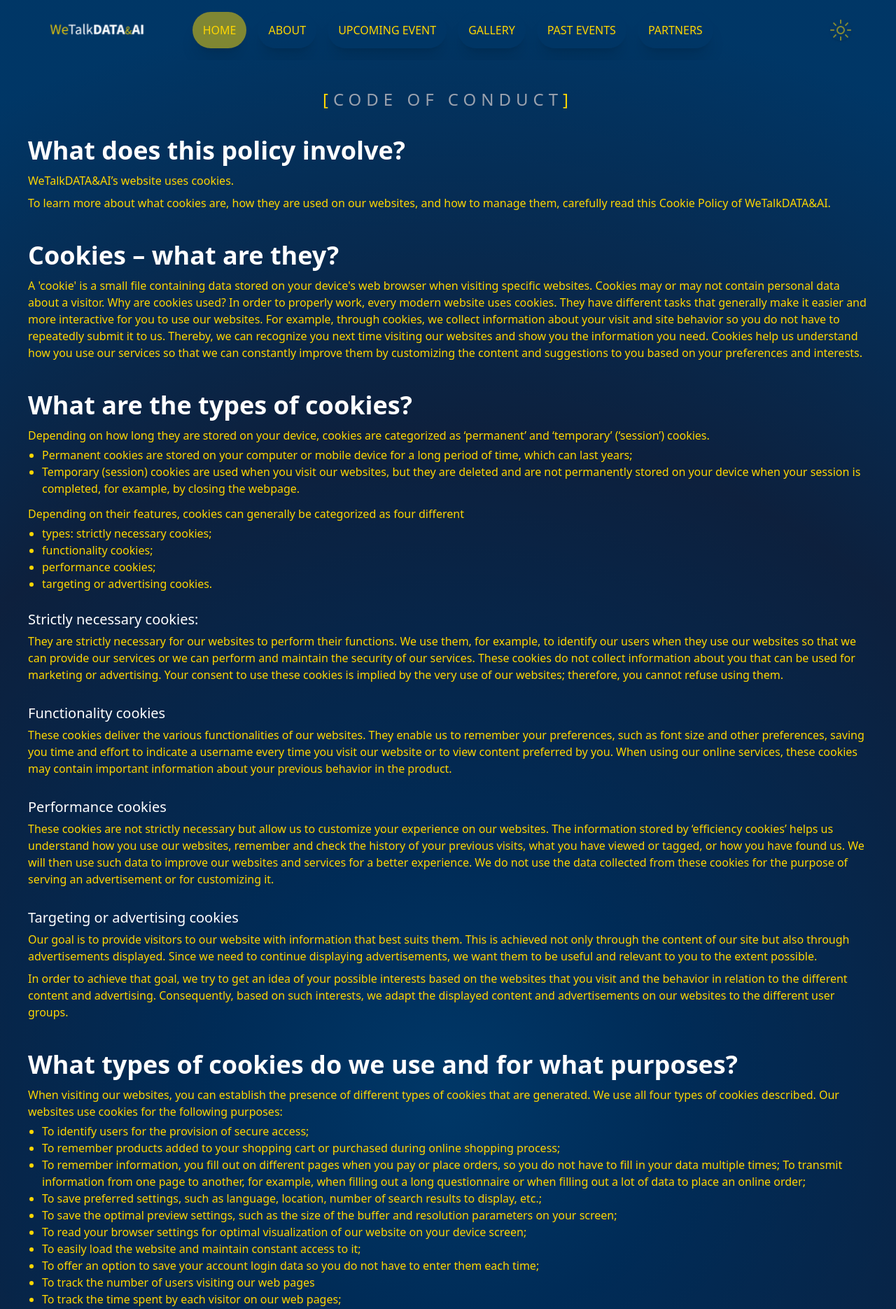
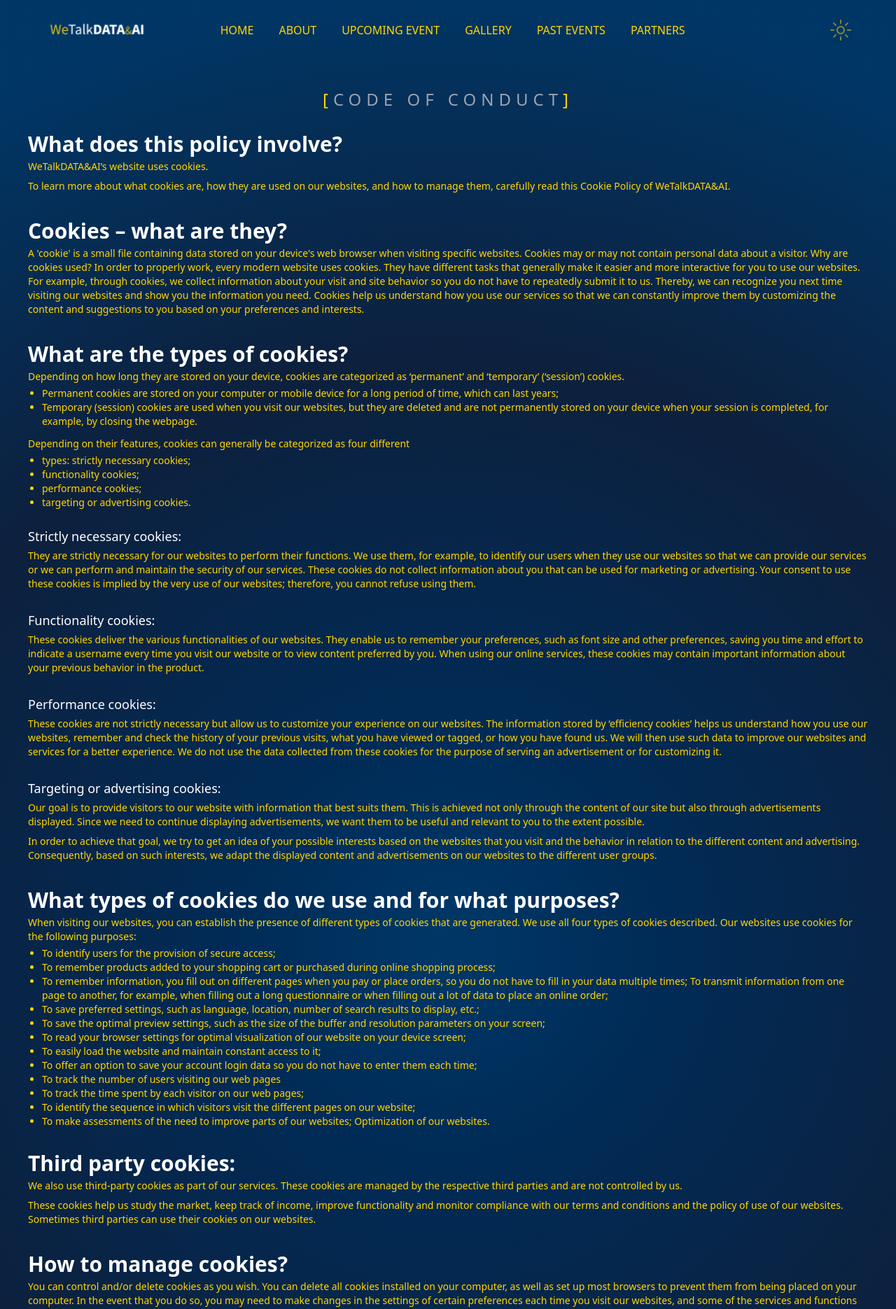
Before and after one commit to Boris998/we-talk-data-app, a Next.js app: page /cp in a window 1280 px wide. Shown: the top 1870 px of the page at 70% size. Built offline with nearby package versions, Linux system fonts and the light colour scheme.

Commit message:
fixed for second deploy

```diff
--- a/components/Header/NavBar.tsx
+++ b/components/Header/NavBar.tsx
@@ -2,29 +2,36 @@ import Link from "next/link";
 import { useState } from "react";
 
 const NavBar = () => {
-    const bars = ['HOME', 'ABOUT', 'UPCOMING EVENT', 'GALLERY', 'PAST EVENTS', 'PARTNERS'];
+    const bars = [
+        {title: 'HOME', href: '/#home'},
+        {title: 'ABOUT', href: '/#about'},
+        {title: 'UPCOMING EVENT', href: '/#upcoming-event'},
+        {title: 'GALLERY', href: '/#gallery'},
+        {title: 'PAST EVENTS', href: '/#past-events'},
+        {title: 'PARTNERS', href: '/#partners'},
+    ];
 
-    const [activeLink, setActiveLink] = useState(bars[0].toLowerCase().split(' ').join('-'));
+    const [activeLink, setActiveLink] = useState(bars[0].href);
 
-    const handleLinkClick = (link:string) => {
-        setActiveLink(link.toLowerCase().split(' ').join('-'));
+    const handleLinkClick = (link: string) => {
+        setActiveLink(link);
     };
 
     const barsList = bars.map((bar, id) => (
         <Link
             key={id}
-            className={`cursor-pointer text-[#ffd700] hover:text-[#001330] ${
-                activeLink === bar.toLowerCase().split(' ').join('-') ? 'bg-[#ffd700]/50' : 'bg-[#003767]/50'
-            } hover:bg-[#ffd700]/50 p-[15px] rounded-full active:bg-[#ffd700]/50 shadow-xl`}
-            href={`/#${bar.toLowerCase().split(' ').join('-')}`}
-            onClick={() => handleLinkClick(bar)}
+            className={`cursor-pointer text-[#ffd700] hover:text-[#ffd700] rounded-2xl hover:shadow-xl hover:shadow-[#ffd700]/50 text-center ${
+                activeLink === bar.title ? 'text-[#ffd700] shadow-xl shadow-[#ffd700]/50' : ''
+            } px-[12px]`}
+            href={`${bar.href}`}
+            onClick={() => handleLinkClick(bar.title)}
         >
-            {bar}
+            {bar.title}
         </Link>
     ));
 
     return (
-        <nav className="items-center space-x-3 lg:space-x-4 hidden lg:block w-full xl:pr-[8vw]">
+        <nav className="items-center space-x-3 hidden lg:block w-full xl:pr-[8vw]">
             {barsList}
         </nav>
     );
--- a/components/Video/Video.tsx
+++ b/components/Video/Video.tsx
@@ -18,7 +18,7 @@ const Video: FC = () => {
     };
 
     return (
-        <div className='h-full w-full overflow-hidden relative my-auto max-h-[500px]'>
+        <div className='h-full w-full overflow-hidden relative my-auto max-h-[550px]'>
             <video loop controls ref={videoRef} className='relative w-full mb-[-10vh]'>
                 <source src='/assets/video.mp4' type='video/mp4'/>
             </video>
--- a/components/ui/SheetMenu.tsx
+++ b/components/ui/SheetMenu.tsx
@@ -1,30 +1,55 @@
-import {Sheet, SheetContent, SheetTrigger} from "@/components/ui/sheet";
+import {Sheet, SheetClose, SheetContent, SheetTrigger} from "@/components/ui/sheet";
 import {HamburgerMenuIcon} from "@radix-ui/react-icons";
 import Link from "next/link";
-
-const bars = ['HOME', 'ABOUT', 'UPCOMING EVENT', 'GALLERY', 'PAST EVENTS', 'PARTNERS'];
-
-const barsList = bars.map((bar,i) =>
-            <Link key={i}
-                  className='cursor-pointer text-[#ffd700] hover:text-[#001330] text-center bg-[#001330]/40
-              hover:bg-[#ffd700]/50 p-[15px] rounded-full active:bg-[#ffd700]/50'
-                  href={`/#${bar.toLowerCase()}`}>
-                {bar}
-            </Link>
-    )
-;
+import {useState} from "react";
 
 const SheetMenu = () => {
-    return <Sheet>
-        <SheetTrigger className='text-[#ffd700]/50 hover:text-[#ffd700]'>
+    const bars = [
+        {title: 'HOME', href: '/#home'},
+        {title: 'ABOUT', href: '/#about'},
+        {title: 'UPCOMING EVENT', href: '/#upcoming-event'},
+        {title: 'GALLERY', href: '/#gallery'},
+        {title: 'PAST EVENTS', href: '/#past-events'},
+        {title: 'PARTNERS', href: '/#partners'},
+    ];
+
+    const [activeLink, setActiveLink] = useState(bars[0].href);
+
+    const handleLinkClick = (link: string) => {
+        setActiveLink(link);
+    };
+
+    const barsList = bars.map((bar, id) => (
+
+        <SheetClose key={id} asChild={true}>
+            <Link
+                key={id}
+                className={`cursor-pointer text-[#ffd700] hover:text-[#001330] text-center ${
+                    activeLink === bar.title ? 'bg-[#ffd700]/50' : 'bg-[#003767]/50'
+                } hover:bg-[#ffd700]/50 p-[15px] rounded-full active:bg-[#ffd700]/50 shadow-xl`}
+                href={`${bar.href}`}
+                onClick={() => {
+                    handleLinkClick(bar.title)
+                }}
+            >
+                {bar.title}
+            </Link>
+        </SheetClose>
+
+    ));
+
+    return <div>
+        <Sheet >
+            <SheetTrigger className='text-[#ffd700]/50 hover:text-[#ffd700]' asChild={true}>
                 <HamburgerMenuIcon className='h-[8vw] w-[10vw] sm:h-[32px] sm:w-[32px]'/>
             </SheetTrigger>
-        <SheetContent side='right' className='w-full lg:hidden'>
+            <SheetContent side='right' className={`w-full lg:block`}>
                 <nav className='flex flex-col gap-4 mt-16 font-bold'>
                     {barsList}
                 </nav>
             </SheetContent>
         </Sheet>
+    </div>
 }
 
 export default SheetMenu;
--- a/components/ui/sheet.tsx
+++ b/components/ui/sheet.tsx
@@ -6,6 +6,10 @@ import { Cross2Icon } from "@radix-ui/react-icons"
 import { cva, type VariantProps } from "class-variance-authority"
 
 import { cn } from "@/lib/utils"
+
+interface propsSheet {
+    isSheetOpen: boolean;
+}
 
 const Sheet = SheetPrimitive.Root
 
@@ -21,7 +25,7 @@ const SheetOverlay = React.forwardRef<
 >(({ className, ...props }, ref) => (
   <SheetPrimitive.Overlay
     className={cn(
-      "fixed inset-0 z-50 bg-background/80 backdrop-blur-sm data-[state=open]:animate-in data-[state=closed]:animate-out data-[state=closed]:fade-out-0 data-[state=open]:fade-in-0",
+      "fixed inset-0 z-50 bg-background/80 data-[state=open]:backdrop-blur-md data-[state=close]:backdrop-blur-0 lg:backdrop-blur-0 data-[state=open]:animate-in data-[state=closed]:animate-out data-[state=closed]:fade-out-0 data-[state=open]:fade-in-0",
       className
     )}
     {...props}
--- a/pages/cp/index.tsx
+++ b/pages/cp/index.tsx
@@ -8,13 +8,13 @@ const CookiePolicy = () => {
             <HeadingWrapper>CODE OF CONDUCT</HeadingWrapper>
             <div className='text-left space-y-8'>
                 <div>
-                    <h2 className='font-extrabold text-[36px] text-white'>What does this policy involve?</h2>
-                    <p className='text-[#ffd700] py-1'>WeTalkDATA&amp;AI’s website uses cookies.</p>
-                    <p className='text-[#ffd700] py-1'>To learn more about what cookies are, how they are used on our websites, and how to manage them, carefully read this Cookie Policy of WeTalkDATA&amp;AI. </p>
+                    <h2 className='font-extrabold 2xl:text-4xl xl:text-3xl text-xl lg:text-2xl text-white'>What does this policy involve?</h2>
+                    <p className='text-[#ffd700] py-1 2xl:text-lg lg:text-md md:text-sm text-xs'>WeTalkDATA&amp;AI’s website uses cookies.</p>
+                    <p className='text-[#ffd700] py-1 2xl:text-lg lg:text-md md:text-sm text-xs'>To learn more about what cookies are, how they are used on our websites, and how to manage them, carefully read this Cookie Policy of WeTalkDATA&amp;AI. </p>
                 </div>
                 <div>
-                    <h2 className='font-extrabold text-[36px] text-white'>Cookies – what are they? </h2>
-                    <p className='text-[#ffd700] py-1'>A &apos;cookie&apos; is a small file containing data stored on your device&apos;s web browser when visiting specific websites.
+                    <h2 className='font-extrabold 2xl:text-4xl xl:text-3xl text-xl lg:text-2xl text-white'>Cookies – what are they? </h2>
+                    <p className='text-[#ffd700] py-1 2xl:text-lg lg:text-md md:text-sm text-xs'>A &apos;cookie&apos; is a small file containing data stored on your device&apos;s web browser when visiting specific websites.
                         Cookies may or may not contain personal data about a visitor. Why are cookies used? In order to properly work,
                         every modern website uses cookies. They have different tasks that generally make it easier and more interactive for you to use our websites.
                         For example, through cookies, we collect information about your visit and site behavior so you do not have to repeatedly submit it to us.
@@ -23,53 +23,53 @@ const CookiePolicy = () => {
                     </p>
                 </div>
                 <div>
-                    <h2 className='font-extrabold text-[36px] text-white'>What are the types of cookies? </h2>
-                    <p className='text-[#ffd700] py-1'>Depending on how long they are stored on your device, cookies are categorized as &lsquo;permanent&rsquo; and &lsquo;temporary&rsquo; (&lsquo;session&rsquo;) cookies.</p>
-                    <ul className='text-[#ffd700] list-disc pl-[20px] pb-2'>
+                    <h2 className='font-extrabold 2xl:text-4xl xl:text-3xl text-xl lg:text-2xl text-white'>What are the types of cookies? </h2>
+                    <p className='text-[#ffd700] py-1 2xl:text-lg lg:text-md md:text-sm text-xs'>Depending on how long they are stored on your device, cookies are categorized as &lsquo;permanent&rsquo; and &lsquo;temporary&rsquo; (&lsquo;session&rsquo;) cookies.</p>
+                    <ul className='text-[#ffd700] list-disc pl-[20px] 2xl:text-lg lg:text-md md:text-sm text-xs pb-2'>
                         <li>Permanent cookies are stored on your computer or mobile device for a long period of time, which can last years; </li>
                         <li>Temporary (session) cookies are used when you visit our websites,
                             but they are deleted and are not permanently stored on your device when your session is completed, for example, by closing the webpage. </li>
                     </ul>
-                    <p className='text-[#ffd700] py-1'>Depending on their features, cookies can generally be categorized as four different</p>
-                    <ul className='text-[#ffd700] list-disc pl-[20px]'>
+                    <p className='text-[#ffd700] py-1 2xl:text-lg lg:text-md md:text-sm text-xs'>Depending on their features, cookies can generally be categorized as four different</p>
+                    <ul className='text-[#ffd700] list-disc pl-[20px] 2xl:text-lg lg:text-md md:text-sm text-xs'>
                         <li>types: strictly necessary cookies; </li>
                         <li>functionality cookies;</li>
                         <li>performance cookies; </li>
                         <li>targeting or advertising cookies.</li>
                     </ul>
 
-                    <p className='text-[20px] pt-6 text-white'>Strictly necessary cookies:</p>
-                    <p className='text-[#ffd700] py-1'>They are strictly necessary for our websites to perform their functions.
+                    <p className='2xl:text-xl lg:text-lg md:text-md text-sm pt-6 text-white'>Strictly necessary cookies:</p>
+                    <p className='text-[#ffd700] py-1 2xl:text-lg lg:text-md md:text-sm text-xs'>They are strictly necessary for our websites to perform their functions.
                         We use them, for example, to identify our users when they use our websites so that we can provide our services or we can perform and maintain the security of our services.
                         These cookies do not collect information about you that can be used for marketing or advertising.
                         Your consent to use these cookies is implied by the very use of our websites; therefore, you cannot refuse using them.
                     </p>
-                    <p className='text-[20px] pt-6 text-white'>Functionality cookies</p>
-                    <p className='text-[#ffd700] py-1'>These cookies deliver the various functionalities of our websites. They enable us to remember your preferences, such as font size and other preferences,
+                    <p className='2xl:text-xl lg:text-lg md:text-md text-sm pt-6 text-white'>Functionality cookies:</p>
+                    <p className='text-[#ffd700] py-1 2xl:text-lg lg:text-md md:text-sm text-xs'>These cookies deliver the various functionalities of our websites. They enable us to remember your preferences, such as font size and other preferences,
                         saving you time and effort to indicate a username every time you visit our website or to view content preferred by you.
                         When using our online services, these cookies may contain important information about your previous behavior in the product.
                     </p>
-                    <p className='text-[20px] pt-6 text-white'>Performance cookies </p>
-                    <p className='text-[#ffd700] py-1'>These cookies are not strictly necessary but allow us to customize your experience on our websites.
+                    <p className='2xl:text-xl lg:text-lg md:text-md text-sm pt-6 text-white'>Performance cookies:</p>
+                    <p className='text-[#ffd700] py-1 2xl:text-lg lg:text-md md:text-sm text-xs'>These cookies are not strictly necessary but allow us to customize your experience on our websites.
                         The information stored by &lsquo;efficiency cookies&rsquo; helps us understand how you use our websites,
                         remember and check the history of your previous visits, what you have viewed or tagged, or how you have found us.
                         We will then use such data to improve our websites and services for a better experience. We do not use the data
                         collected from these cookies for the purpose of serving an advertisement or for customizing it.
                     </p>
-                    <p className='text-[20px] pt-6 text-white'>Targeting or advertising cookies </p>
-                    <p className='text-[#ffd700] py-1'>Our goal is to provide visitors to our website with information that best suits them. This is achieved not only through the content of our site but also through advertisements displayed.
+                    <p className='2xl:text-xl lg:text-lg md:text-md text-sm pt-6 text-white'>Targeting or advertising cookies:</p>
+                    <p className='text-[#ffd700] py-1 2xl:text-lg lg:text-md md:text-sm text-xs'>Our goal is to provide visitors to our website with information that best suits them. This is achieved not only through the content of our site but also through advertisements displayed.
                         Since we need to continue displaying advertisements, we want them to be useful and relevant to you to the extent possible. </p>
-                    <p className='text-[#ffd700] py-1'>
+                    <p className='text-[#ffd700] py-1 2xl:text-lg lg:text-md md:text-sm text-xs'>
                         In order to achieve that goal, we try to get an idea of your possible interests based on the websites that you visit and the behavior in relation to the different content and advertising.
                         Consequently, based on such interests, we adapt the displayed content and advertisements on our websites to the different user groups.
                     </p>
                 </div>
                 <div>
-                    <h2 className='font-extrabold text-[36px] text-white'>What types of cookies do we use and for what purposes? </h2>
-                    <p className='text-[#ffd700] py-1'>When visiting our websites, you can establish the presence of different types of cookies that are generated. We use all four types of cookies described.
+                    <h2 className='font-extrabold 2xl:text-4xl xl:text-3xl text-xl lg:text-2xl text-white'>What types of cookies do we use and for what purposes? </h2>
+                    <p className='text-[#ffd700] py-1 2xl:text-lg lg:text-md md:text-sm text-xs'>When visiting our websites, you can establish the presence of different types of cookies that are generated. We use all four types of cookies described.
                         Our websites use cookies for the following purposes:
                     </p>
-                    <ul className='text-[#ffd700] list-disc pl-[20px]'>
+                    <ul className='text-[#ffd700] list-disc pl-[20px] 2xl:text-lg lg:text-md md:text-sm text-xs'>
                         <li>To identify users for the provision of secure access; </li>
                         <li>To remember products added to your shopping cart or purchased during online shopping process; </li>
                         <li>To remember information, you fill out on different pages when you pay or place orders, so you do not have to fill in your data multiple times; To transmit information from one page to another, for example, when filling out a long questionnaire or when filling out a lot of data to place an online order; </li>
@@ -85,14 +85,14 @@ const CookiePolicy = () => {
                     </ul>
                 </div>
                 <div>
-                    <h2 className='font-extrabold text-[36px] text-white'>Third party cookies: </h2>
-                    <p className='text-[#ffd700] py-1'>We also use third-party cookies as part of our services. These cookies are managed by the respective third parties and are not controlled by us. </p>
-                    <p className='text-[#ffd700] py-1'>These cookies help us study the market, keep track of income,
+                    <h2 className='font-extrabold 2xl:text-4xl xl:text-3xl text-xl lg:text-2xl text-white'>Third party cookies: </h2>
+                    <p className='text-[#ffd700] py-1 2xl:text-lg lg:text-md md:text-sm text-xs'>We also use third-party cookies as part of our services. These cookies are managed by the respective third parties and are not controlled by us. </p>
+                    <p className='text-[#ffd700] py-1 2xl:text-lg lg:text-md md:text-sm text-xs'>These cookies help us study the market, keep track of income,
                         improve functionality and monitor compliance with our terms and conditions and the policy of use of our websites. Sometimes third parties can use their cookies on our websites.</p>
                 </div>
                 <div>
-                    <h2 className='font-extrabold text-[36px] text-white'>How to manage cookies? </h2>
-                    <p className='text-[#ffd700] py-1'>You can control and/or delete cookies as you wish.
+                    <h2 className='font-extrabold 2xl:text-4xl xl:text-3xl text-xl lg:text-2xl text-white'>How to manage cookies? </h2>
+                    <p className='text-[#ffd700] py-1 2xl:text-lg lg:text-md md:text-sm text-xs'>You can control and/or delete cookies as you wish.
                         You can delete all cookies installed on your computer, as well as set up most browsers to prevent them from being placed on your computer.
                         In the event that you do so, you may need to make changes in the settings of certain preferences each time you visit our websites, and some of the services and functions of our websites may not work.
                         How to delete all cookies from a browser (information about the most popular browsers is shown):
@@ -106,14 +106,14 @@ const CookiePolicy = () => {
                     </p>
                 </div>
                 <div>
-                    <h2 className='font-extrabold text-[36px] text-white'>Changes to our cookie policy </h2>
-                    <p className='text-[#ffd700] py-1'>We reserve the right to change this Cookie Policy and therefore we recommend that you periodically review its content.
+                    <h2 className='font-extrabold 2xl:text-4xl xl:text-3xl text-xl lg:text-2xl text-white'>Changes to our cookie policy </h2>
+                    <p className='text-[#ffd700] py-1 2xl:text-lg lg:text-md md:text-sm text-xs'>We reserve the right to change this Cookie Policy and therefore we recommend that you periodically review its content.
                         Any future amendments to our Cookie Policy will be posted on this page from which time amendments shall be deemed effective, unless otherwise stated. This policy is valid as of 25.05.2018
                     </p>
                 </div>
                 <div>
-                    <h2 className='font-extrabold text-[36px] text-white'>Questions and Feedback </h2>
-                    <p className='text-[#ffd700] py-1'>Please send your questions and comments about cookies or privacy at: hello&#64;wetalkdata.ai</p>
+                    <h2 className='font-extrabold 2xl:text-4xl xl:text-3xl text-xl lg:text-2xl text-white'>Questions and Feedback </h2>
+                    <p className='text-[#ffd700] py-1 2xl:text-lg lg:text-md md:text-sm text-xs'>Please send your questions and comments about cookies or privacy at: hello&#64;wetalkdata.ai</p>
                 </div>
             </div>
         </div>
--- a/tailwind.config.ts
+++ b/tailwind.config.ts
@@ -13,6 +13,11 @@ const config: Config = {
         'gradient-conic':
           'conic-gradient(from 180deg at 50% 50%, var(--tw-gradient-stops))',
       },
+      extend: {
+        animation: {
+          'bounce-slow': 'bounce 3s infinite',
+        }
+      }
     },
   },
   plugins: [],
```
Also changed, not shown: components/Footer/Footer.tsx (+5 -3 lines), components/Header/Hero.tsx (+6 -6 lines), pages/code-of-conduct/index.tsx (+4 -4 lines), pages/terms-of-use/index.tsx (+20 -13 lines). Lines whose indentation alone changed are shown as unchanged.
